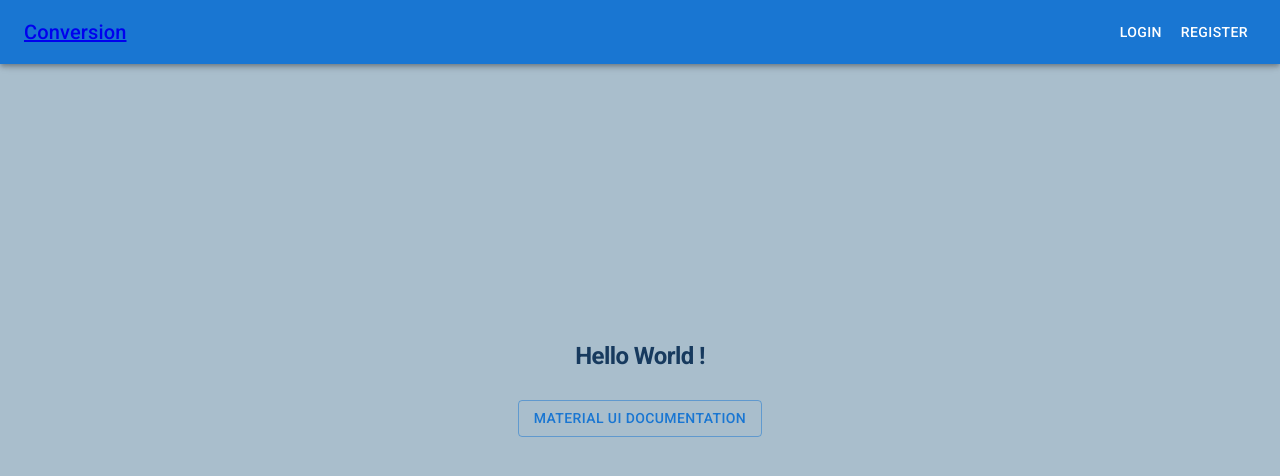
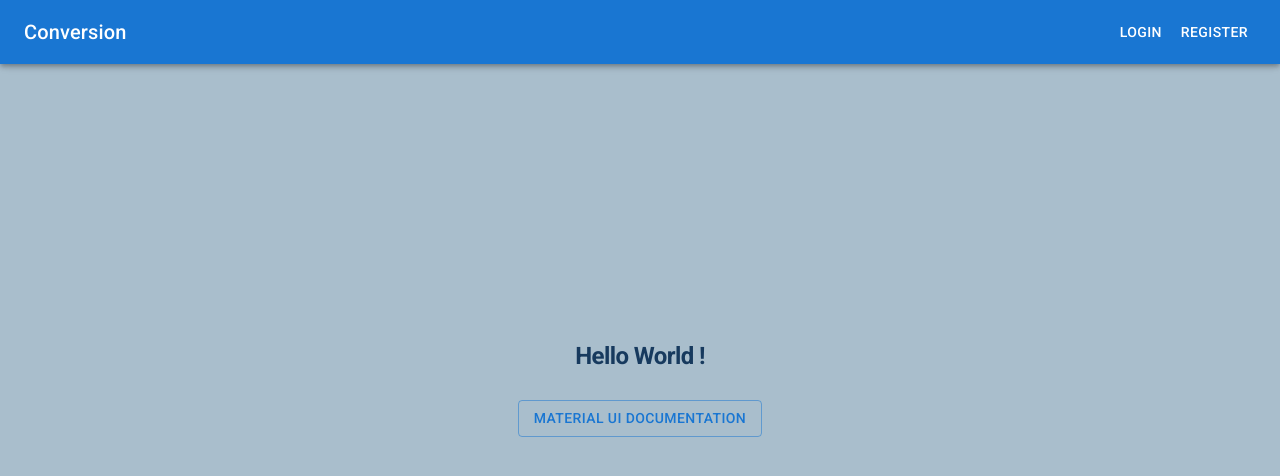
Before and after one commit to Thibaut-Arnoux/react-conversion, a React (Vite) app: page / in a window 1280 px wide. Shown: the top 476 px of the page. Built offline with nearby package versions, Linux system fonts and the light colour scheme.

Commit message:
refactor: Navbar link

```diff
--- a/src/components/ui/NavBar/index.tsx
+++ b/src/components/ui/NavBar/index.tsx
@@ -36,8 +36,13 @@ export const NavBar = () => {
 
     const drawer = (
         <Box onClick={handleDrawerToggle} sx={{ textAlign: 'center' }}>
-            <Typography variant="h6" sx={{ my: 2 }}>
-                <Link to="/">{title}</Link>
+            <Typography
+                variant="h6"
+                component={Link}
+                to="/"
+                sx={{ my: 2, textDecoration: 'none', color: '#000' }}
+            >
+                {title}
             </Typography>
             <Divider />
             <List>
@@ -70,15 +75,21 @@ export const NavBar = () => {
                         </IconButton>
                         <Typography
                             variant="h6"
-                            component="div"
-                            sx={{ flexGrow: 1, display: { xs: 'none', sm: 'block' } }}
+                            component={Link}
+                            to="/"
+                            sx={{
+                                flexGrow: 1,
+                                display: { xs: 'none', sm: 'block' },
+                                textDecoration: 'none',
+                                color: '#FFF'
+                            }}
                         >
-                            <Link to="/">{title}</Link>
+                            {title}
                         </Typography>
                         <Box sx={{ display: { xs: 'none', sm: 'block' } }}>
                             {navItems.map((item) => (
                                 <Link key={item.name} to={item.link}>
-                                    <Button sx={{ color: '#fff' }}>{item.name}</Button>
+                                    <Button sx={{ color: '#FFF' }}>{item.name}</Button>
                                 </Link>
                             ))}
                         </Box>
```
